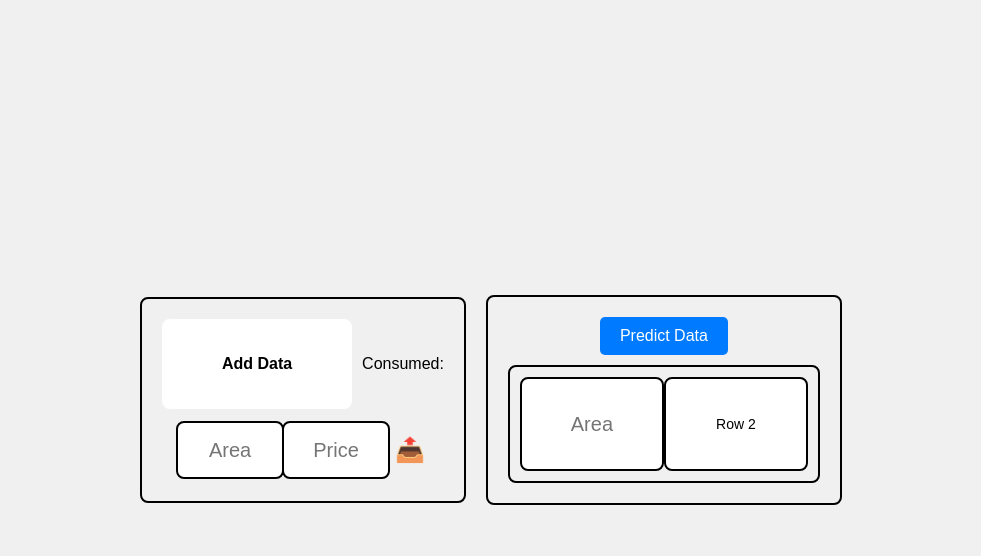
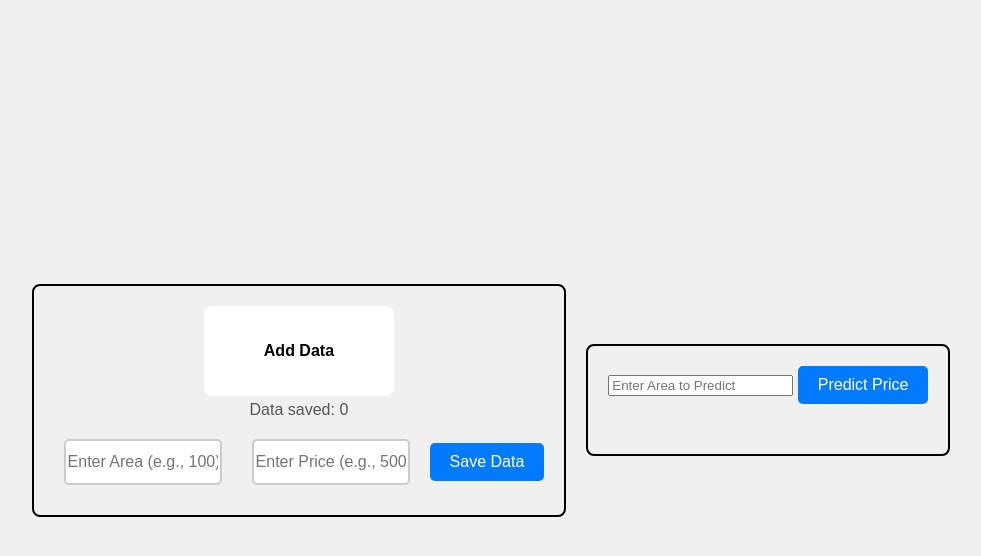
Before and after one commit to r-elopre/Machine-learn-linear-reg., a Django app: page /greet/ in a window 1280 px wide. Shown: the top 556 px of the page, without its empty margins (149-1130 px from the left). Run offline with Django 5.2, Linux system fonts and the light colour scheme.

Commit message:
Working linear regression data machine learning

```diff
--- a/myproject1/greetings/templates/greeting/index.html
+++ b/myproject1/greetings/templates/greeting/index.html
@@ -1,7 +1,7 @@
 <!DOCTYPE html>
 <html>
 <head>
-    <title>Fix Button Alignment</title>
+    <title>House Price Prediction</title>
     <style>
         body {
             display: flex;
@@ -29,12 +29,11 @@
         }
         .sub-parent {
             display: flex;
+            flex-direction: column;
             justify-content: center;
             align-items: center;
-            gap: 10px;
-
+            gap: 5px;
         }
-
         .data {
             display: flex;
             justify-content: center;
@@ -48,13 +47,7 @@
             font-weight: bold;
             text-align: center;
         }
-        .predict {
-            display: flex;
-            flex-direction: column;
-            align-items: center;
-            gap: 10px;
-        }
-        .predict button {
+        .predict button, .save button {
             padding: 10px 20px;
             font-size: 16px;
             background-color: #007bff;
@@ -63,131 +56,181 @@
             border-radius: 5px;
             cursor: pointer;
         }
-        .predict button:hover {
+        .predict button:hover, .save button:hover {
             background-color: #0056b3;
         }
         .new-div {
             display: flex;
             flex-direction: row;
             align-items: center;
-            border: none;
-            border-radius: 8px;
-            padding: 2px;
+            gap: 10px;
         }
-        .new-div2 {
+        .row {
             display: flex;
-            flex-direction: row;
+            flex-direction: column;
             justify-content: center;
-            border: 2px solid black;
-            border-radius: 8px;
+            align-items: center;
             padding: 10px;
         }
-         .new-div2 .row {
-            display: flex;
-            justify-content: center;
-            align-items: center;
-            padding: 20px;
-            width: 100px;
-            height: 50px;
-            background-color: white;
-            border: 2px solid black;
-            border-radius: 8px;
-            font-size: 14px;
+        .row input {
+            width: 150px;
+            height: 40px;
+            border: 2px solid #ccc;
+            border-radius: 5px;
+            font-size: 16px;
             text-align: center;
-            margin: 0;
-            border-right: 2px solid black; /* Ensure right border */
+            outline: none;
+        }
+        #data-count {
+            font-size: 16px;
+            color: #555;
+        }
+    </style>
+    <script>
+        let savedDataCount = 0; // Initialize saved data count
+
+        // Function to retrieve CSRF token
+        function getCSRFToken() {
+            const csrfInput = document.querySelector("input[name='csrfmiddlewaretoken']");
+            return csrfInput ? csrfInput.value : null;
         }
 
-        .new-div .row{
-            display: flex;
-            justify-content: center;
-            align-items: center;
-            padding: 2px;
-            width: 100px;
-            height: 50px;
-            background-color: white;
-            border: 2px solid black;
-            border-radius: 8px;
-            font-size: 14px;
-            text-align: center;
-            margin: 0;
-            border-right: 2px solid black; /* Ensure right border */
-
-        }
-        .new-div .row + .row {
-            margin-left: -2px; /* Ensures rows touch */
-        }
-        .new-div .icon {
-            font-size: 24px; /* Increased font size for the icon */
-            padding: 5px; /* Reduced padding */
-            border: none; /* Removed border */
-            background-color: transparent; /* Transparent background */
-            cursor: pointer;
+        // Function to update the data count display
+        function updateDataCount() {
+            const dataCountElement = document.querySelector("#data-count");
+            dataCountElement.textContent = `Data saved: ${savedDataCount}`;
         }
 
-        .text-field-row1 {
-            width: 100%;
-            height: 100%;
-            border: none; /* Removed border */
-            border-radius: 5px;
-            outline: none;
-            text-align: center;
-            font-size: 20px;
+        // Function to save data to the backend
+        async function saveData() {
+            const area = document.querySelector("#area-input").value;
+            const price = document.querySelector("#price-input").value;
+
+            if (!area || !price) {
+                alert("Please fill in both fields before saving.");
+                return;
             }
 
-        .text-field-row2 {
-            width: 100%;
-            height: 100%;
-            border: none; /* Removed border */
-            border-radius: 8px; /* Different radius for Row 2 */
-            outline: none;
-            text-align: center;
-            font-size: 20px; /* Larger font size for Row 2 */
+            const csrfToken = getCSRFToken();
+            if (!csrfToken) {
+                alert("CSRF token not found. Please refresh the page.");
+                return;
             }
 
-        .text-field-row3 {
-            width: 100%;
-            height: 100%;
-            border: none; /* Removed border */
-            border-radius: 5px;
-            outline: none;
-            text-align: center;
-            font-size: 20px;
+            try {
+                console.log("Saving data to backend...");
+                console.log(`Area: ${area}, Price: ${price}`);
+
+                const response = await fetch('/save_data/', {
+                    method: 'POST',
+                    headers: {
+                        'Content-Type': 'application/x-www-form-urlencoded',
+                        'X-CSRFToken': csrfToken // Include CSRF token
+                    },
+                    body: `area=${area}&price=${price}`
+                });
+
+                console.log(`Fetch response status: ${response.status}`);
+                const result = await response.json();
+                console.log("Response from backend:", result);
+
+                if (response.ok) {
+                    alert(result.message);
+
+                    // Increment saved data count and update display
+                    savedDataCount++;
+                    updateDataCount();
+                } else {
+                    alert(result.error);
+                }
+            } catch (error) {
+                console.error("Error occurred while saving data:", error);
+                alert("Error saving data. Please try again.");
+            }
         }
 
+        // Function to predict price using the backend
+        async function predictPrice() {
+            const area = document.querySelector("#predict-area").value;
 
-    </style>
+            if (!area) {
+                alert("Please enter an area to predict the price.");
+                return;
+            }
+
+            const csrfToken = getCSRFToken();
+            if (!csrfToken) {
+                alert("CSRF token not found. Please refresh the page.");
+                return;
+            }
+
+            try {
+                console.log("Sending area to backend for prediction...");
+                console.log(`Area: ${area}`);
+
+                const response = await fetch('/predict/', {
+                    method: 'POST',
+                    headers: {
+                        'Content-Type': 'application/x-www-form-urlencoded',
+                        'X-CSRFToken': csrfToken // Include CSRF token
+                    },
+                    body: `area=${area}`
+                });
+
+                console.log(`Fetch response status: ${response.status}`);
+                const result = await response.json();
+                console.log("Response from backend:", result);
+
+                if (response.ok) {
+                    document.querySelector("#predicted-price").textContent = `Predicted Price: ${result.predicted_price}`;
+                } else {
+                    alert(result.error);
+                }
+            } catch (error) {
+                console.error("Error occurred while predicting price:", error);
+                alert("Error predicting price. Please try again.");
+            }
+        }
+
+        // Initial call to update the count on page load
+        updateDataCount();
+    </script>
 </head>
 <body>
+    <!-- CSRF token form -->
+    <form id="csrf-form">
+        {% csrf_token %}
+    </form>
+
     <div class="container">
+        <!-- Data Entry Section -->
         <div class="parent">
             <div class="sub-parent">
                 <div class="data">Add Data</div>
-                <span class="consumed">Consumed:</span>
-
+                <!-- Data count display -->
+                <div id="data-count">Data saved: 0</div>
             </div>
-
             <div class="new-div">
                 <div class="row">
-                        <input type="text" class="text-field-row1" placeholder="Area">
+                    <input type="text" id="area-input" placeholder="Enter Area (e.g., 100)">
                 </div>
                 <div class="row">
-                        <input type="text" class="text-field-row2" placeholder="Price">
+                    <input type="text" id="price-input" placeholder="Enter Price (e.g., 50000)">
                 </div>
-
-                <button class="icon">📤</button> <!-- Send icon -->
+                <div class="save">
+                    <button onclick="saveData()">Save Data</button>
+                </div>
             </div>
         </div>
 
+        <!-- Prediction Section -->
         <div class="parent2">
             <div class="predict">
-                <button>Predict Data</button>
+                <input type="text" id="predict-area" placeholder="Enter Area to Predict">
+                <button onclick="predictPrice()">Predict Price</button>
             </div>
-            <div class="new-div2">
-                <div class="row">
-                    <input type="text" class="text-field-row3" placeholder="Area">
-                </div>
-                <div class="row">Row 2</div>
+            <div class="row" id="predicted-price" style="font-size: 18px; font-weight: bold; color: #333; text-align: center;">
+                <!-- Predicted price will appear here -->
             </div>
         </div>
     </div>
--- a/myproject1/greetings/urls.py
+++ b/myproject1/greetings/urls.py
@@ -1,6 +1,8 @@
 from django.urls import path
-from .views import hello_world
+from . import views  # Import views from the current app
 
 urlpatterns = [
-    path('greet/', hello_world, name='hello_world'),  # Unique route
+    path('greet/', views.hello_world, name='hello_world'),  # Existing route for greeting
+    path('save_data/', views.save_data, name='save_data'),  # Save data route
+    path('predict/', views.predict, name='predict'),  # Predict route
 ]
--- a/myproject1/greetings/views.py
+++ b/myproject1/greetings/views.py
@@ -1,6 +1,93 @@
+import logging
 from django.shortcuts import render
+from django.http import JsonResponse
+from sklearn.linear_model import LinearRegression
+import numpy as np
+
+# Configure logging
+logger = logging.getLogger(__name__)
+
+# Temporary storage for input data
+data = {
+    "areas": [],
+    "prices": []
+}
+
+# Initialize the linear regression model
+model = LinearRegression()
 
 # Serve the template instead of raw text
 def hello_world(request):
-    print("Rendering template: greeting/index.html")  # Debugging message
+    logger.info("Rendering template: greeting/index.html")
     return render(request, 'greeting/index.html')  # This points to your index.html in templates/greeting/
+
+# Save data from the frontend and train the model
+def save_data(request):
+    try:
+        if request.method == 'POST':
+            # Log incoming request data
+            logger.info(f"Received POST data: {request.POST}")
+
+            # Get data from the request
+            area = request.POST.get('area')
+            price = request.POST.get('price')
+
+            # Validate input
+            if not area or not price:
+                error_message = "Both 'area' and 'price' are required."
+                logger.error(error_message)
+                return JsonResponse({"error": error_message}, status=400)
+
+            # Save data into the temporary storage
+            logger.info(f"Saving data: Area={area}, Price={price}")
+            data["areas"].append(float(area))
+            data["prices"].append(float(price))
+
+            # Train the model with the updated data
+            X = np.array(data["areas"]).reshape(-1, 1)  # Feature matrix
+            y = np.array(data["prices"])  # Target values
+            model.fit(X, y)
+            logger.info("Model successfully trained with updated data.")
+
+            return JsonResponse({"message": "Data saved successfully!"})
+
+        # Log invalid method
+        logger.warning(f"Invalid request method: {request.method}")
+        return JsonResponse({"error": "Invalid request method"}, status=405)
+
+    except Exception as e:
+        # Log the exception with a stack trace
+        logger.exception("An error occurred in save_data.")
+        return JsonResponse({"error": "An unexpected error occurred. Check server logs for details."}, status=500)
+
+# Predict house prices using the trained model
+def predict(request):
+    try:
+        if request.method == 'POST':
+            # Log incoming request data
+            logger.info(f"Received POST data for prediction: {request.POST}")
+
+            # Get the area value for prediction
+            area = request.POST.get('area')
+
+            # Validate input
+            if not area:
+                error_message = "Area is required for prediction."
+                logger.error(error_message)
+                return JsonResponse({"error": error_message}, status=400)
+
+            # Perform prediction using the trained model
+            area_value = np.array([[float(area)]])
+            predicted_price = model.predict(area_value)[0]
+            logger.info(f"Predicted price for area {area}: {predicted_price}")
+
+            return JsonResponse({"predicted_price": predicted_price})
+
+        # Log invalid method
+        logger.warning(f"Invalid request method: {request.method}")
+        return JsonResponse({"error": "Invalid request method"}, status=405)
+
+    except Exception as e:
+        # Log the exception with a stack trace
+        logger.exception("An error occurred in predict.")
+        return JsonResponse({"error": "An unexpected error occurred. Check server logs for details."}, status=500)
```
Lines whose indentation alone changed are shown as unchanged.
